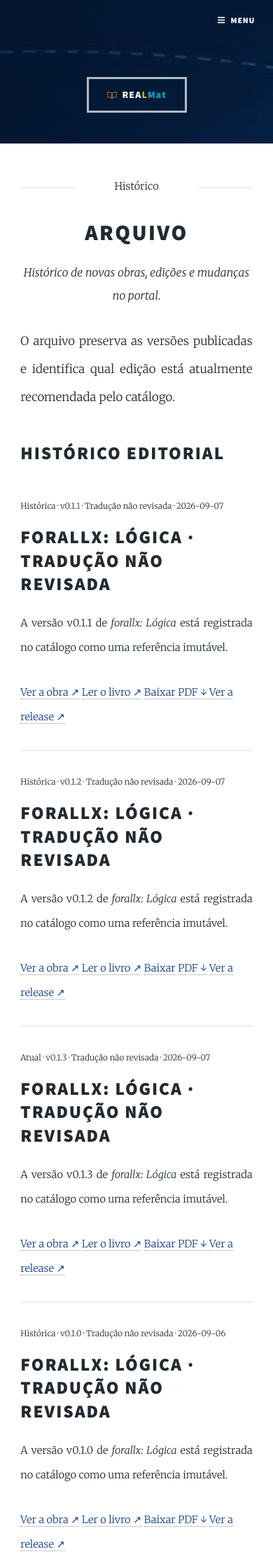
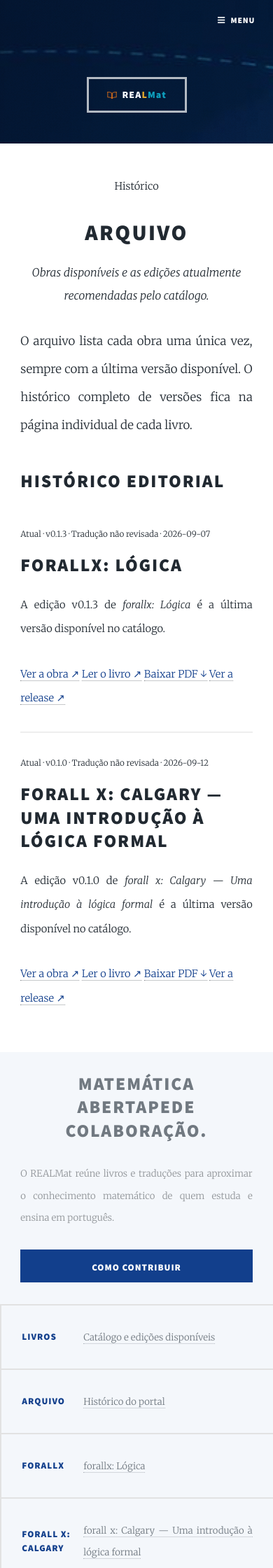
Before and after one commit to projetorealmat/projetorealmat.github.io, a Jekyll site: the page built from _pages/arquivo.md, in a window 390 px wide. Shown: the top 2240 px of the page at 70% size. Built offline with Jekyll 4.4.1, drawn with Linux system fonts in a browser that asks for light colours; some of the changed text lies outside the part shown.

Commit message:
Corrigir apresentação do catálogo e histórico (#27)
Corrigir linhas decorativas, capas, histórico conciso e metadados traduzidos

```diff
--- a/_data/books.json
+++ b/_data/books.json
@@ -98,9 +98,9 @@
   },
   {
     "id": "forallx-yyc",
-    "title": "forall x: Calgary — An Introduction to Formal Logic",
+    "title": "forall x: Calgary — Uma introdução à lógica formal",
     "short_title": "forall x: Calgary",
-    "subject": "Formal logic",
+    "subject": "lógica formal",
     "repository": "projetorealmat/forallx-yyc",
     "translation_stage": "unreviewed",
     "current_version": "v0.1.0",
--- a/_data/navigation.yml
+++ b/_data/navigation.yml
@@ -3,7 +3,7 @@
     description: "Leia as obras e traduções disponíveis."
     url: /livros/
   - title: "Arquivo"
-    description: "Consulte o histórico de edições e publicações."
+    description: "Veja a última versão disponível de cada obra."
     url: /arquivo/
   - title: "Tópicos"
     description: "Explore os assuntos presentes no catálogo."
--- a/_pages/arquivo.md
+++ b/_pages/arquivo.md
@@ -1,32 +1,30 @@
 ---
 title: "Arquivo"
 kicker: "Histórico"
-description: "Histórico de novas obras, edições e mudanças no portal."
+description: "Obras disponíveis e as edições atualmente recomendadas pelo catálogo."
 permalink: /arquivo/
 ---
 
-<p class="realmat-page-lead">O arquivo preserva as versões publicadas e identifica qual edição está atualmente recomendada pelo catálogo.</p>
+<p class="realmat-page-lead">O arquivo lista cada obra uma única vez, sempre com a última versão disponível. O histórico completo de versões fica na página individual de cada livro.</p>
 
 <h2>Histórico editorial</h2>
 
-<section class="realmat-updates" aria-label="Histórico de publicações">
+<section class="realmat-updates" aria-label="Obras e versões atuais">
 {% for book in site.data.books %}
   {% assign book_url = '/livros/' | append: book.id | append: '/' %}
-  {% assign releases = book.releases | sort: "release_date" | reverse %}
-  {% for release in releases %}
-    {% assign stage = site.data.translation_stages | where: "id", release.translation_stage | first %}
-    {% assign pdf = release.publications | where: "id", "pdf" | first %}
+  {% assign release = book.releases | where: "version", book.current_version | first %}
+  {% assign stage = site.data.translation_stages | where: "id", release.translation_stage | first %}
+  {% assign pdf = release.publications | where: "id", "pdf" | first %}
   <article>
     <header>
-      <span class="date">{% if release.version == book.current_version %}Atual{% else %}Histórica{% endif %} · {{ release.version }} · {{ stage.label }}{% if release.release_date %} · {{ release.release_date }}{% endif %}</span>
-      <h2>{{ book.title }} · {{ stage.label }}</h2>
+      <span class="date">Atual · {{ release.version }} · {{ stage.label }}{% if release.release_date %} · {{ release.release_date }}{% endif %}</span>
+      <h2>{{ book.title }}</h2>
     </header>
-    <p>A versão {{ release.version }} de <em>{{ book.title }}</em> está registrada no catálogo como uma referência imutável.</p>
+    <p>A edição {{ release.version }} de <em>{{ book.title }}</em> é a última versão disponível no catálogo.</p>
     <a href="{{ book_url | relative_url }}">Ver a obra <span aria-hidden="true">↗</span></a>
     <a href="{{ release.entrypoint.url }}" target="_blank" rel="noopener noreferrer">Ler o livro <span aria-hidden="true">↗</span></a>
     <a href="{{ pdf.url }}" target="_blank" rel="noopener noreferrer">Baixar PDF <span aria-hidden="true">↓</span></a>
     <a href="{{ release.release_url }}" target="_blank" rel="noopener noreferrer">Ver a release <span aria-hidden="true">↗</span></a>
   </article>
-  {% endfor %}
 {% endfor %}
 </section>
--- a/assets/css/realmat.css
+++ b/assets/css/realmat.css
@@ -102,6 +102,7 @@
 }
 .realmat-book-poster {
   display: flex;
+  min-width: 0;
   min-height: 23rem;
   align-items: stretch;
   justify-content: center;
@@ -121,6 +122,7 @@
   position: relative;
   display: flex;
   width: min(100%, 48rem);
+  min-width: 0;
   min-height: 100%;
   flex-direction: column;
   justify-content: space-between;
@@ -141,9 +143,13 @@
   font-size: 0.8rem;
 }
 .realmat-book-poster__name {
+  min-width: 0;
+  max-width: 100%;
   margin-top: auto;
+  overflow-wrap: anywhere;
+  text-wrap: balance;
   font-family: "Merriweather", Georgia, serif;
-  font-size: clamp(3.5rem, 10vw, 8rem);
+  font-size: clamp(2.5rem, 5.5vw, 6rem);
   font-weight: 900;
   line-height: 0.9;
 }
@@ -348,7 +354,7 @@
     padding: 1.5rem;
   }
   .realmat-book-poster__name {
-    font-size: clamp(3rem, 19vw, 5.5rem);
+    font-size: clamp(2.5rem, 14vw, 4.5rem);
   }
   .realmat-library__entry,
   .realmat-book-detail,
@@ -672,3 +678,37 @@
 #header .realmat-wordmark:focus-visible .realmat-wordmark__icon {
   color: var(--realmat-gold);
 }
+
+/* Keep decorative date rules beside their labels instead of through the text. */
+header.major > .date {
+  display: flex;
+  align-items: center;
+  justify-content: center;
+  gap: 1rem;
+  height: auto;
+}
+
+header.major > .date::before,
+header.major > .date::after {
+  position: static;
+  top: auto;
+  right: auto;
+  bottom: auto;
+  left: auto;
+  display: block;
+  flex: 1 1 0;
+  width: auto;
+  min-width: 0;
+  height: 0;
+}
+
+@media screen and (max-width: 736px) {
+  header.major > .date {
+    display: block;
+  }
+
+  header.major > .date::before,
+  header.major > .date::after {
+    display: none;
+  }
+}
--- a/scripts/test_catalog_evolution.py
+++ b/scripts/test_catalog_evolution.py
@@ -81,3 +81,7 @@
 
 assert forallx["source_url"] == "https://github.com/OpenLogicProject/forallx"
 assert forallx["source_license"] == "CC BY 4.0"
+
+calgary = next(book for book in catalog if book["id"] == "forallx-yyc")
+assert calgary["title"] == "forall x: Calgary — Uma introdução à lógica formal"
+assert calgary["subject"] == "lógica formal"
--- a/scripts/test_massively_theme.py
+++ b/scripts/test_massively_theme.py
@@ -138,6 +138,9 @@
         "realmat-wordmark__icon",
         "#wrapper.fade-in:before",
         "realmat-book-poster",
+        "overflow-wrap: anywhere",
+        "header.major > .date",
+        "flex: 1 1 0",
         "@media",
     ),
     "assets/js/main.js": ("navPanel", "scrollex", "#intro"),
```
Also changed, not shown: scripts/test_built_site.py (+32 -0 lines).
